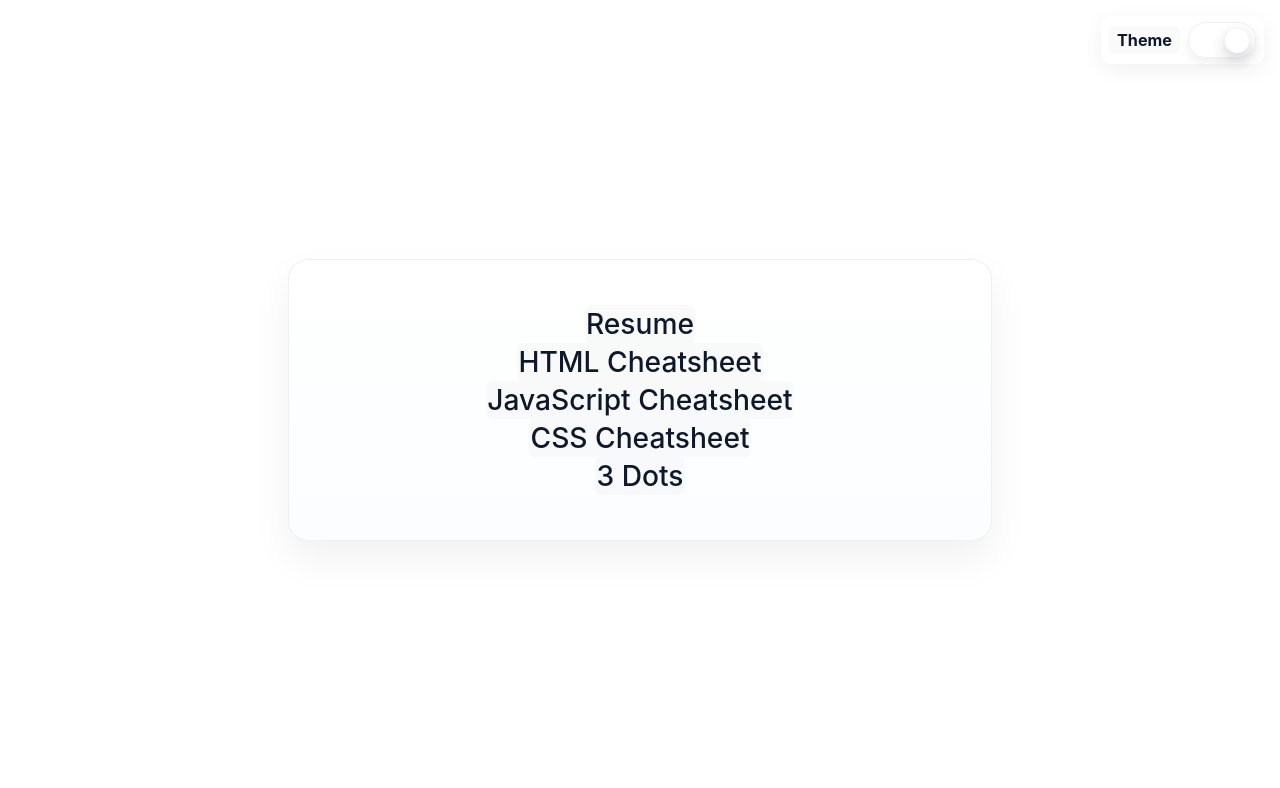
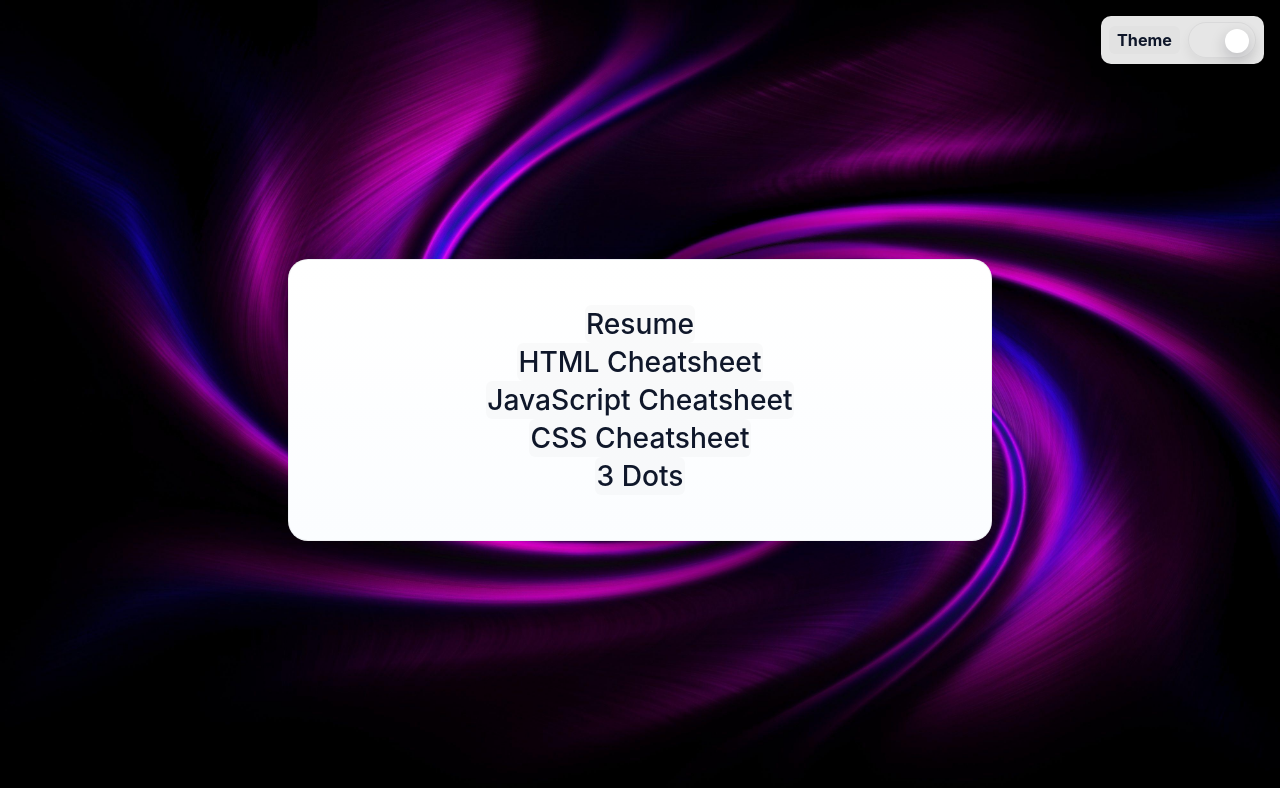
Before and after one commit to raschitbhangu05-cloud/Final-Project, a plain HTML site: page index.html in a window 1280 px wide. Drawn offline with Linux system fonts and the light colour scheme.

Commit message:
Update Style.CSS

```diff
--- a/Style.CSS
+++ b/Style.CSS
@@ -6,7 +6,7 @@
     }
 body
     {
-        background-image: url(IMG/660790.jpg);
+        background-image: url(660790.jpg);
         background-repeat: no-repeat;
         background-size: cover;
         display: flex;
@@ -768,4 +768,5 @@ pre code {
     box-sizing: border-box;
 
     border-radius: 12px;
+
 }
```
